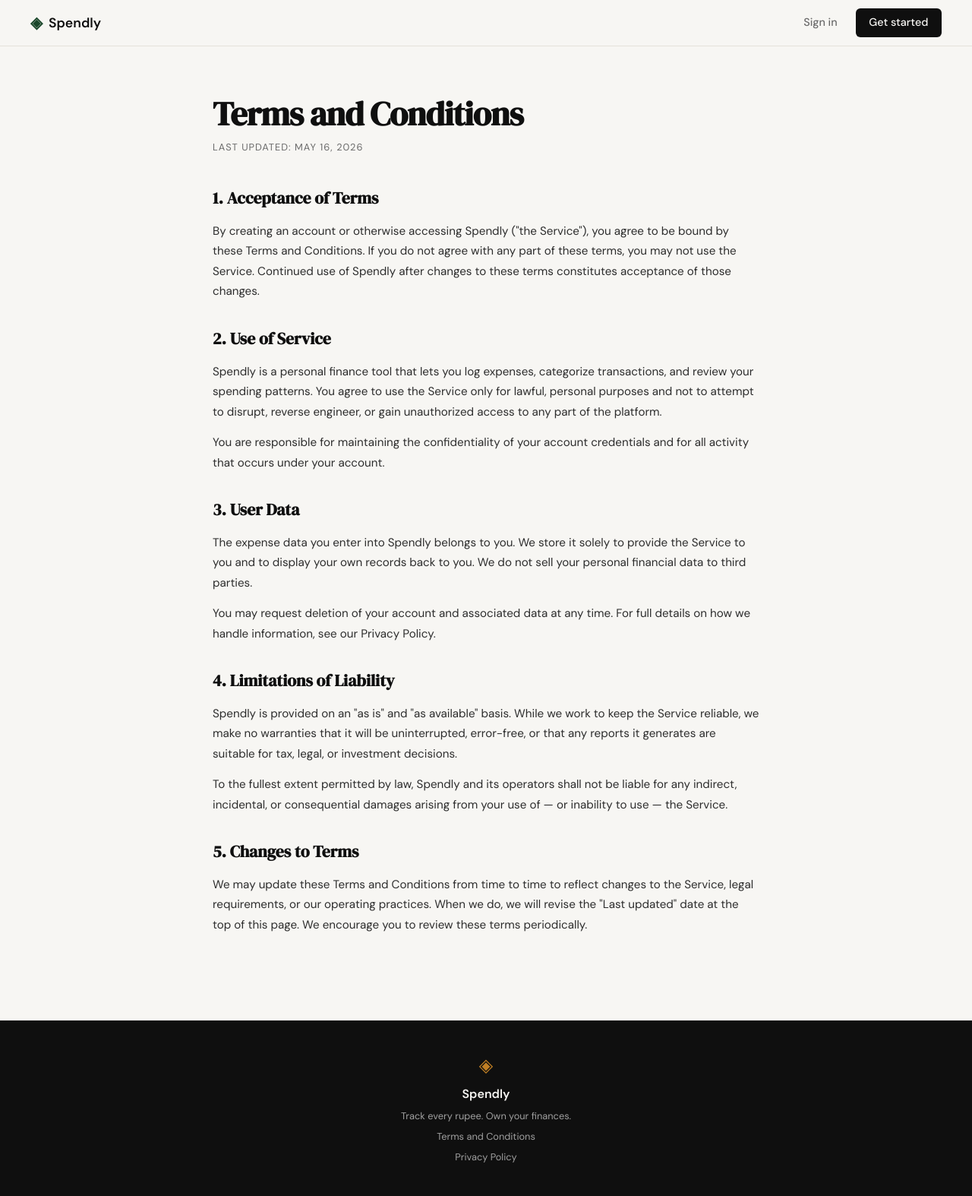
After one commit to amandynamo/spendly, a Flask app: page /terms in a window 1280 px wide. The commit adds this page. Shown: the whole page at 76% size. Run offline with Flask 3, Linux system fonts and the light colour scheme.

Commit message:
landing: add terms and conditions page and route

```diff
--- a/expense-tracker/app.py
+++ b/expense-tracker/app.py
@@ -20,6 +20,11 @@
 @app.route("/login")
 def login():
     return render_template("login.html")
+
+
+@app.route("/terms")
+def terms():
+    return render_template("terms.html")
 
 
 # ------------------------------------------------------------------ #
--- a/expense-tracker/static/css/style.css
+++ b/expense-tracker/static/css/style.css
@@ -507,6 +507,60 @@
     color: var(--ink-faint);
 }
 
+.footer-inner a {
+    font-size: 0.8rem;
+    color: var(--ink-faint);
+    transition: color 0.2s;
+}
+
+.footer-inner a:hover { color: var(--paper); }
+
+/* ------------------------------------------------------------------ */
+/* Legal pages (terms, privacy)                                        */
+/* ------------------------------------------------------------------ */
+
+.legal {
+    padding: 4rem 2rem 5rem;
+}
+
+.legal-inner {
+    max-width: 720px;
+    margin: 0 auto;
+}
+
+.legal-title {
+    font-family: var(--font-display);
+    font-size: clamp(2rem, 4vw, 2.75rem);
+    line-height: 1.15;
+    letter-spacing: -0.02em;
+    color: var(--ink);
+    margin-bottom: 0.5rem;
+}
+
+.legal-updated {
+    font-size: 0.8rem;
+    color: var(--ink-muted);
+    text-transform: uppercase;
+    letter-spacing: 0.08em;
+    margin-bottom: 2.5rem;
+}
+
+.legal-section { margin-bottom: 2rem; }
+
+.legal-section h2 {
+    font-family: var(--font-display);
+    font-size: 1.35rem;
+    color: var(--ink);
+    margin-bottom: 0.75rem;
+}
+
+.legal-section p {
+    font-size: 0.95rem;
+    color: var(--ink-soft);
+    line-height: 1.75;
+    margin-bottom: 0.85rem;
+}
+
 /* ------------------------------------------------------------------ */
 /* Responsive                                                          */
 /* ------------------------------------------------------------------ */
--- a/expense-tracker/templates/base.html
+++ b/expense-tracker/templates/base.html
@@ -34,7 +34,7 @@
             <span class="brand-icon">◈</span>
             <span class="footer-name">Spendly</span>
             <p class="footer-copy">Track every rupee. Own your finances.</p>
-            <a href="#">Terms and Conditions</a>
+            <a href="/terms">Terms and Conditions</a>
             <a href="#">Privacy Policy</a>
         </div>
     </footer>
--- /dev/null
+++ b/expense-tracker/templates/terms.html
@@ -0,0 +1,83 @@
+{% extends "base.html" %}
+
+{% block title %}Terms and Conditions — Spendly{% endblock %}
+
+{% block content %}
+
+<section class="legal">
+    <div class="legal-inner">
+        <h1 class="legal-title">Terms and Conditions</h1>
+        <p class="legal-updated">Last updated: May 16, 2026</p>
+
+        <section class="legal-section">
+            <h2>1. Acceptance of Terms</h2>
+            <p>
+                By creating an account or otherwise accessing Spendly ("the Service"),
+                you agree to be bound by these Terms and Conditions. If you do not
+                agree with any part of these terms, you may not use the Service.
+                Continued use of Spendly after changes to these terms constitutes
+                acceptance of those changes.
+            </p>
+        </section>
+
+        <section class="legal-section">
+            <h2>2. Use of Service</h2>
+            <p>
+                Spendly is a personal finance tool that lets you log expenses,
+                categorize transactions, and review your spending patterns. You
+                agree to use the Service only for lawful, personal purposes and
+                not to attempt to disrupt, reverse engineer, or gain unauthorized
+                access to any part of the platform.
+            </p>
+            <p>
+                You are responsible for maintaining the confidentiality of your
+                account credentials and for all activity that occurs under your
+                account.
+            </p>
+        </section>
+
+        <section class="legal-section">
+            <h2>3. User Data</h2>
+            <p>
+                The expense data you enter into Spendly belongs to you. We store
+                it solely to provide the Service to you and to display your own
+                records back to you. We do not sell your personal financial data
+                to third parties.
+            </p>
+            <p>
+                You may request deletion of your account and associated data at
+                any time. For full details on how we handle information, see our
+                Privacy Policy.
+            </p>
+        </section>
+
+        <section class="legal-section">
+            <h2>4. Limitations of Liability</h2>
+            <p>
+                Spendly is provided on an "as is" and "as available" basis. While
+                we work to keep the Service reliable, we make no warranties that
+                it will be uninterrupted, error-free, or that any reports it
+                generates are suitable for tax, legal, or investment decisions.
+            </p>
+            <p>
+                To the fullest extent permitted by law, Spendly and its operators
+                shall not be liable for any indirect, incidental, or consequential
+                damages arising from your use of — or inability to use — the
+                Service.
+            </p>
+        </section>
+
+        <section class="legal-section">
+            <h2>5. Changes to Terms</h2>
+            <p>
+                We may update these Terms and Conditions from time to time to
+                reflect changes to the Service, legal requirements, or our
+                operating practices. When we do, we will revise the "Last updated"
+                date at the top of this page. We encourage you to review these
+                terms periodically.
+            </p>
+        </section>
+    </div>
+</section>
+
+{% endblock %}
```
